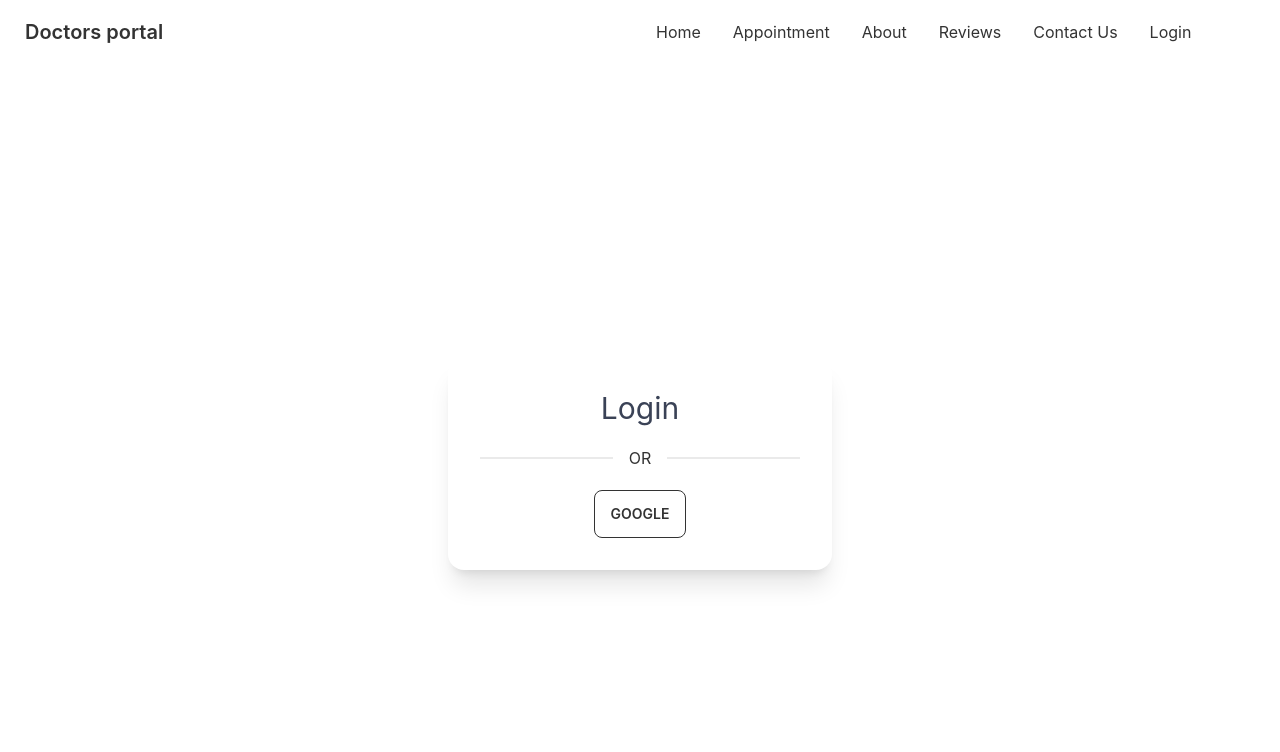
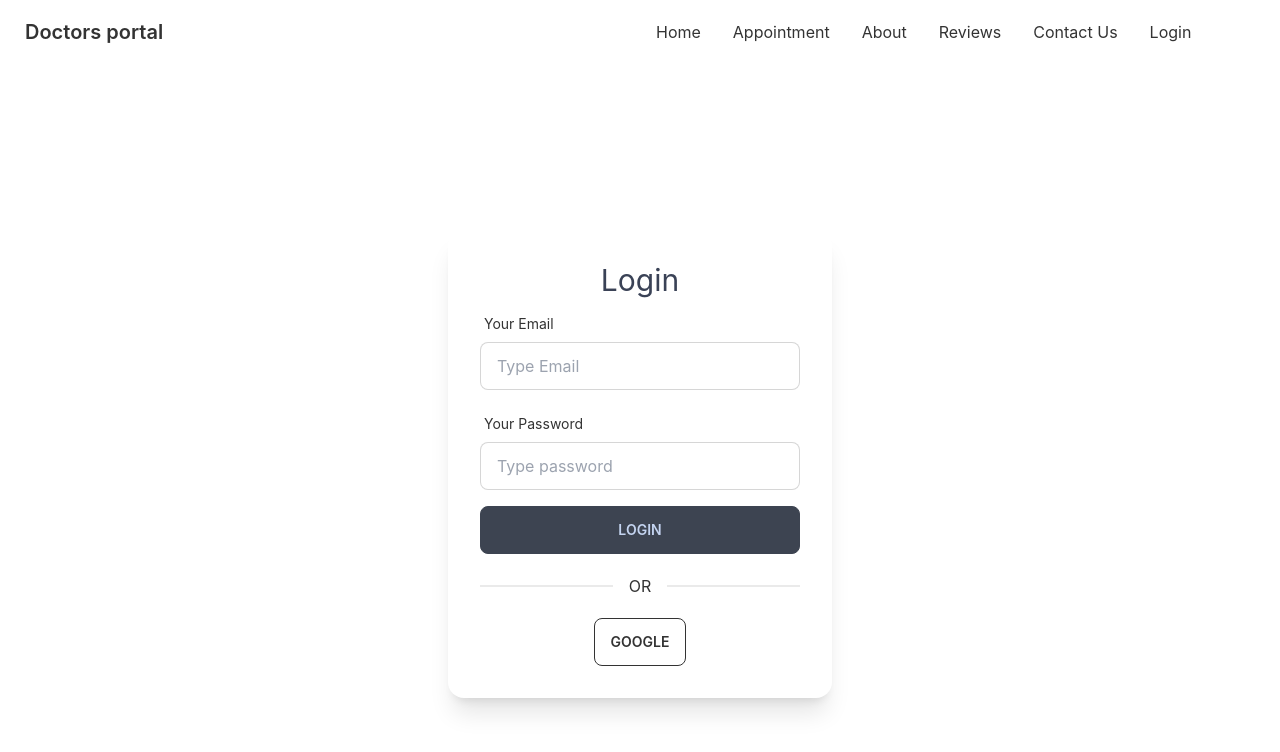
Before and after one commit to akashwebs/doctors-appoinment-client, a React (Create React App) app: page /login in a window 1280 px wide. Shown: the top 752 px of the page. Built offline with nearby package versions, Linux system fonts and the light colour scheme.

Commit message:
added login form with email and password validation using react hooks form

```diff
--- a/package.json
+++ b/package.json
@@ -13,6 +13,7 @@
     "react-day-picker": "^8.0.4",
     "react-dom": "^18.1.0",
     "react-firebase-hooks": "^5.0.3",
+    "react-hook-form": "^7.31.1",
     "react-router-dom": "^6.3.0",
     "react-scripts": "5.0.1",
     "web-vitals": "^2.1.4"
--- a/src/Pages/Login/Login.js
+++ b/src/Pages/Login/Login.js
@@ -1,24 +1,88 @@
 import React from 'react';
 import { useSignInWithGoogle } from 'react-firebase-hooks/auth';
+import { useForm } from 'react-hook-form';
 import auth from '../../firebase.init';
 
 
 const Login = () => {
     const [signInWithGoogle, user, loading, error] = useSignInWithGoogle(auth);
+    const { register, formState: { errors }, handleSubmit } = useForm();
+
+    const handleLogin = (data) => {
+        console.log(data)
+
+    }
 
 
     return (
 
         <div className='flex justify-center items-center min-h-screen'>
-            <div class="card w-96 bg-base-100 shadow-xl">
-                <div class="card-body">
-                    <h2 class="text-center text-3xl text-accent">Login</h2>
-                    <div class="divider">OR</div>
+            <div className="card w-96 bg-base-100 shadow-xl">
+                <div className="card-body">
+                    <h2 className="text-center text-3xl text-accent">Login</h2>
 
-                    <div class="card-actions justify-center">
+
+                    <form onSubmit={handleSubmit(handleLogin)}>
+                        <div className="form-control w-full max-w-xs">
+                            <label className="label">
+                                <span className="label-text">Your Email</span>
+                            </label>
+                            <input
+                                type="email"
+                                {...register("email", {
+                                    required:{
+                                    value: true,
+                                    message: 'email is required'
+                                    },
+                                    pattern: {
+                                        value: /^\w+([\.-]?\w+)*@\w+([\.-]?\w+)*(\.\w{2,3})+$/,
+                                        message: 'invalid email'
+                                    }
+                                })}
+                                placeholder="Type Email"
+                                className="input input-bordered w-full max-w-xs" />
+                            <label className="label">
+                            {errors.email?.type === 'required' && <span className="text-red-500 label-text-alt">{errors.email.message}</span> }
+                            {errors.email?.type === 'pattern' && <span className="text-red-500 label-text-alt">{errors.email.message}</span> }
+
+
+                            </label>
+                        </div>
+                        <div className="form-control w-full max-w-xs">
+                            <label className="label">
+                                <span className="label-text">Your Password</span>
+                            </label>
+                            <input
+                                type="password"
+                                {...register("password", {
+                                    required:{
+                                    value: true,
+                                    message: 'password is required'
+                                    },
+                                    minLength: {
+                                        value: 6,
+                                        message: 'password should be 6 charecter or longer'
+                                      }
+                                })}
+                                placeholder="Type password"
+                                className="input input-bordered w-full max-w-xs" />
+                            <label className="label">
+                            {errors.password?.type === 'minLength' && <span className="text-red-500 label-text-alt">{errors.password.message}</span> }
+                            {errors.password?.type === 'required' && <span className="text-red-500 label-text-alt">{errors.password.message}</span> }
+
+
+                            </label>
+                        </div>
+
+                        <input type="submit" value={'Login'} className='btn w-full max-w-xs' />
+                    </form>
+
+                    <div className="divider">OR</div>
+
+                    <div className="card-actions justify-center">
                         <button
-                            class="btn btn-outline"
-                            onClick={()=>signInWithGoogle()}
+                            className="btn btn-outline"
+                            onClick={() => signInWithGoogle()}
                         >Google</button>
                     </div>
                 </div>
```
Also changed, not shown: 1 other file (tests, documents, lock files or other folders).
